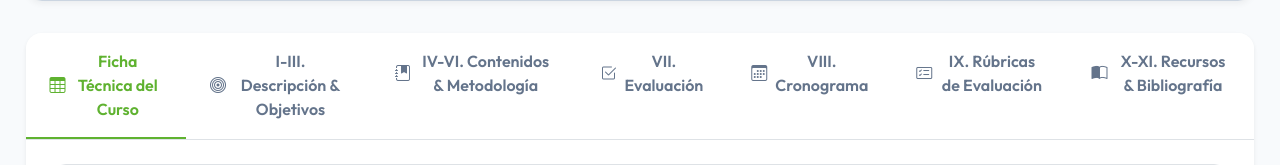
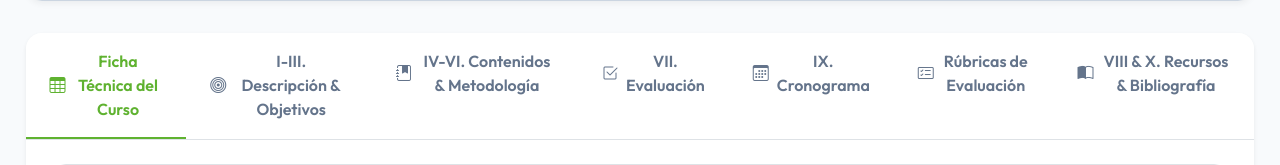
Before and after one commit to renan2013/inbox_cefi, a Laravel app: template resources/views/mis_cursos/gestionar_silabo.blade.php in a window 1280 px wide. Shown: the part 242-407 px from the top of the page. Run offline with Laravel 12, Linux system fonts and the light colour scheme; the template is opened without the code that fills it, so the values that code supplies are empty; some libraries are stand-ins or nearby versions.

Commit message:
chore(silabo): alinear numeración romana de pestañas con el PDF oficial

```diff
--- a/resources/views/mis_cursos/gestionar_silabo.blade.php
+++ b/resources/views/mis_cursos/gestionar_silabo.blade.php
@@ -350,17 +350,17 @@
                     </li>
                     <li class="nav-item">
                         <button class="nav-link d-flex align-items-center gap-2" data-bs-toggle="tab" data-bs-target="#cronograma_tab" type="button">
-                            <i class="bi bi-calendar3"></i> VIII. Cronograma
+                            <i class="bi bi-calendar3"></i> IX. Cronograma
                         </button>
                     </li>
                     <li class="nav-item">
                         <button class="nav-link d-flex align-items-center gap-2" data-bs-toggle="tab" data-bs-target="#rubricas_tab" type="button">
-                            <i class="bi bi-card-checklist"></i> IX. Rúbricas de Evaluación
+                            <i class="bi bi-card-checklist"></i> Rúbricas de Evaluación
                         </button>
                     </li>
                     <li class="nav-item">
                         <button class="nav-link d-flex align-items-center gap-2" data-bs-toggle="tab" data-bs-target="#biblio_tab" type="button">
-                            <i class="bi bi-book-half"></i> X-XI. Recursos & Bibliografía
+                            <i class="bi bi-book-half"></i> VIII & X. Recursos & Bibliografía
                         </button>
                     </li>
                 </ul>
@@ -687,14 +687,14 @@
                         <button type="button" class="btn btn-info text-white rounded-pill px-4 ms-2 mt-3 shadow-sm fw-bold" onclick="abrirGeneradorRubricaIA()"><i class="bi bi-cpu-fill me-2"></i> Crear con IA (Gemini)</button>
                     </div>
 
-                    <!-- Tab X-XI. Recursos & Bibliografía -->
+                    <!-- Tab VIII & X. Recursos & Bibliografía -->
                     <div class="tab-pane fade" id="biblio_tab">
                         <div class="mb-4">
-                            <label class="form-label fw-bold"><span class="badge bg-info bg-opacity-15 text-primary me-1">X</span> Recursos Didácticos y de Aprendizaje</label>
+                            <label class="form-label fw-bold"><span class="badge bg-info bg-opacity-15 text-primary me-1">VIII</span> Recursos Didácticos y de Aprendizaje</label>
                             <textarea name="recursos_aprendizaje" id="recursos_aprendizaje" class="form-control editor-rico-normal">{{ $silabo->recursos_aprendizaje ?? $curso->planEstudio->recursos_didacticos ?? '' }}</textarea>
                         </div>
                         <div class="mb-4">
-                            <label class="form-label fw-bold"><span class="badge bg-info bg-opacity-15 text-primary me-1">XI</span> Bibliografía Oficial</label>
+                            <label class="form-label fw-bold"><span class="badge bg-info bg-opacity-15 text-primary me-1">X</span> Bibliografía Obligatoria / Oficial</label>
                             <textarea name="bibliografia" id="bibliografia" class="form-control editor-rico-normal">{{ $silabo->bibliografia ?? $curso->planEstudio->bibliografia ?? '' }}</textarea>
                         </div>
                     </div>
```
